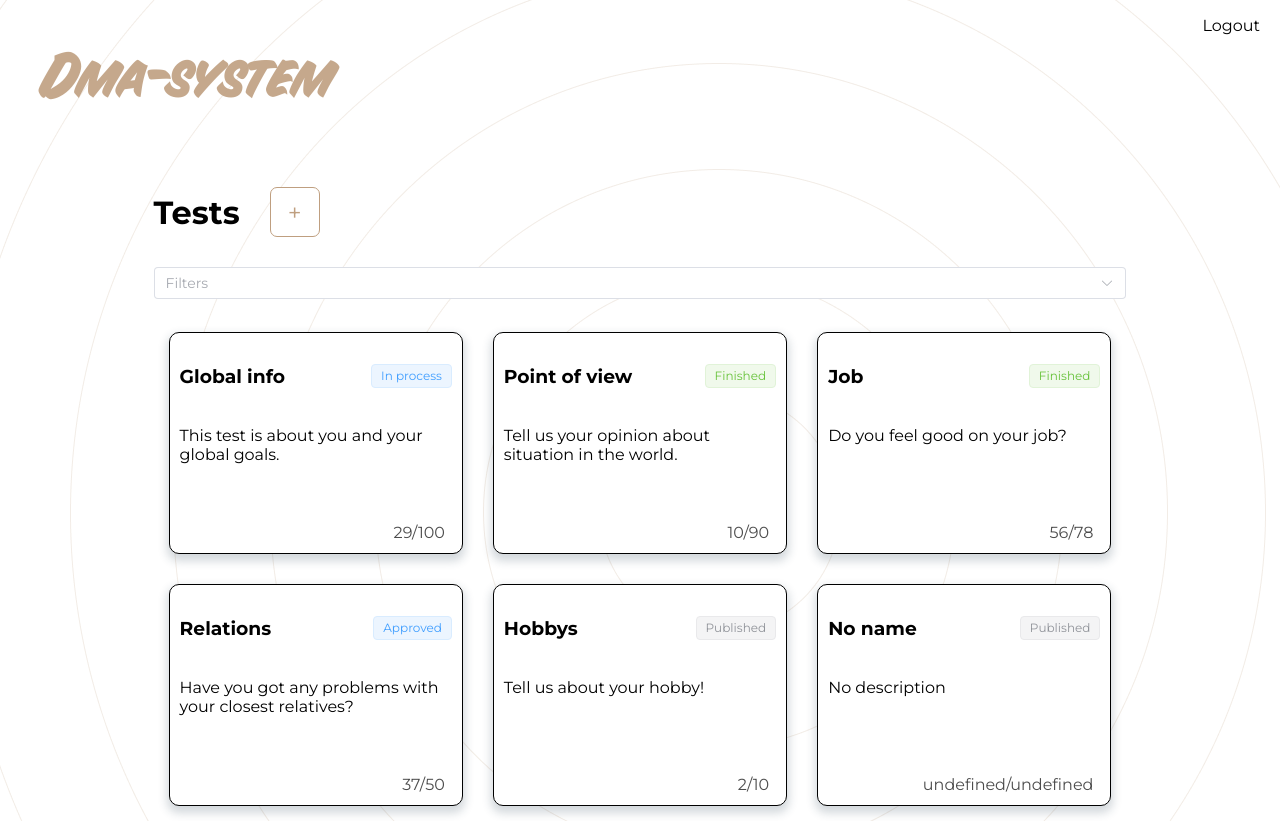
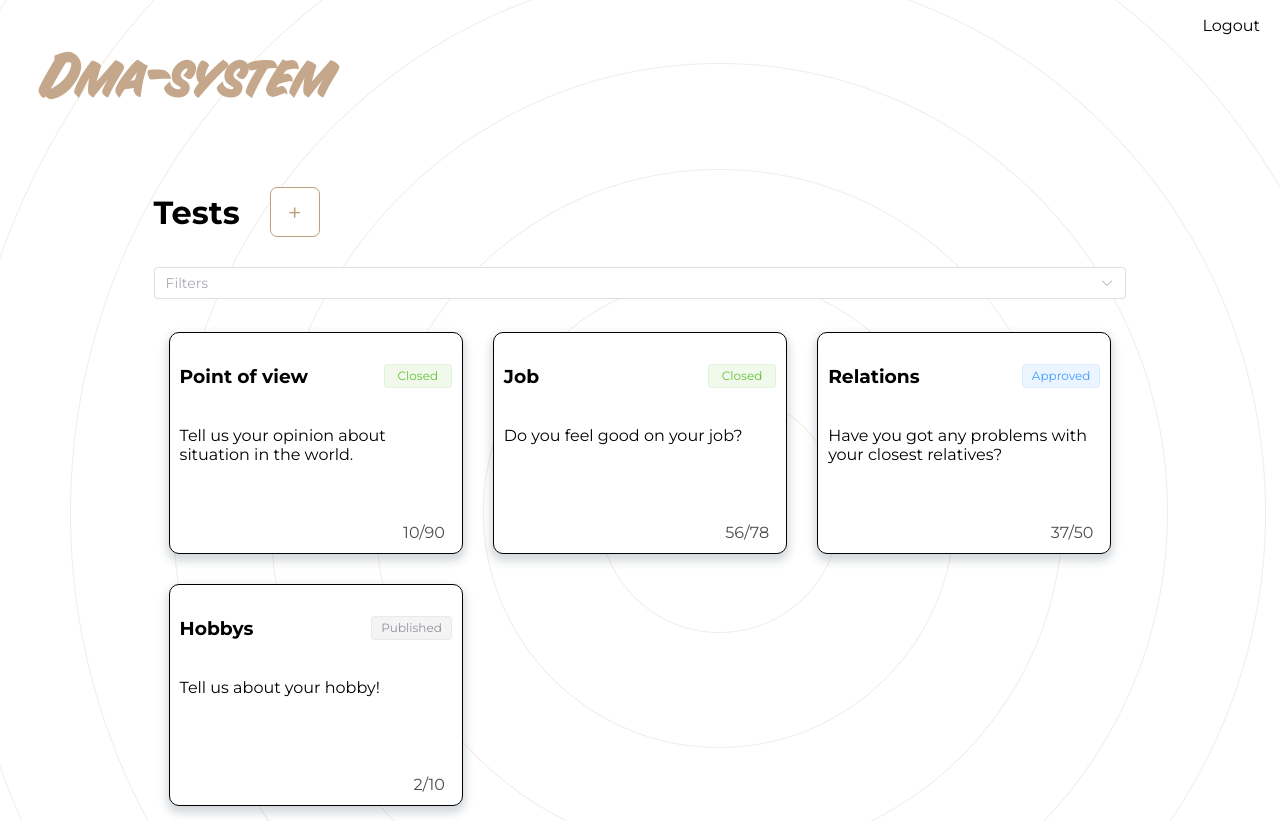
Before and after one commit to L1nk0r/dma-system-frontend, a Vue app: page /tests in a window 1280 px wide. Built offline with nearby package versions, Linux system fonts and the light colour scheme; data requests are answered from the project's data file.

Commit message:
Remove commentators, separate category elements to questions and categories and change FINISHED to CLOSED

```diff
--- a/db.json
+++ b/db.json
@@ -6,43 +6,6 @@
     }
   ],
   "tests": [
-    {
-      "id": 1,
-      "name": "Global info",
-      "description": "This test is about you and your global goals.",
-      "questins": [
-        {
-          "question": "What is your main dream?",
-          "answers": [
-            "buy new car",
-            "buy new house",
-            "move to another country",
-            "find new girlfriend"
-          ]
-        },
-        {
-          "question": "How old are you?",
-          "answers": [
-            "0-18",
-            "18-25",
-            "25-40",
-            "more than 40"
-          ]
-        },
-        {
-          "question": "How are you?",
-          "answers": [
-            "Good!",
-            "Exelent!",
-            "Dissapointed",
-            "Depressed"
-          ]
-        }
-      ],
-      "people_amount": 100,
-      "already_finished": 29,
-      "status": "IN_PROCESS"
-    },
     {
       "id": 2,
       "name": "Point of view",
@@ -78,7 +41,7 @@
       ],
       "people_amount": 90,
       "already_finished": 10,
-      "status": "FINISHED"
+      "status": "CLOSED"
     },
     {
       "id": 3,
@@ -115,7 +78,7 @@
       ],
       "people_amount": 78,
       "already_finished": 56,
-      "status": "FINISHED"
+      "status": "CLOSED"
     },
     {
       "id": 4,
@@ -190,18 +153,6 @@
       "people_amount": 10,
       "already_finished": 2,
       "status": "PUBLISHED"
-    },
-    {
-      "name": "No name",
-      "description": "No description",
-      "creator": "<ThisUserName>",
-      "responsible": "No responsible user",
-      "test_status": "Finished",
-      "redactors": [],
-      "creation_date": "2022-04-30",
-      "passing": [],
-      "categories": [],
-      "id": 6
     }
   ]
 }
--- a/src/components/ds_new_category.vue
+++ b/src/components/ds_new_category.vue
@@ -10,7 +10,7 @@
 
     <div class="categories_container" v-if="category.elements_type === 'cat'">
       <ds-sub-category
-        v-for="sub_cat in category.elements"
+        v-for="sub_cat in category.categories"
         :key="sub_cat.id"
         :subCategory="sub_cat"
       />
@@ -18,7 +18,7 @@
 
     <div class="categories_container" v-if="category.elements_type === 'que'">
       <ds-question
-        v-for="que in category.elements"
+        v-for="que in category.questions"
         :key="que.id"
         :question="que"
       />
--- a/src/components/ds_test_cart.vue
+++ b/src/components/ds_test_cart.vue
@@ -7,9 +7,9 @@
          <h3>{{ cart_data.name }}</h3>
 
          <el-tag
-            v-if="this.getStatus() === 'Finished'"
+            v-if="this.getStatus() === 'Closed'"
             type="success">
-            Finished
+            Closed
          </el-tag>
 
          <el-tag
@@ -70,8 +70,8 @@ export default{
          let s = this.cart_data.status;
          if (s === 'IN_PROCESS'){
             return 'In process'
-         } else if (s === 'FINISHED'){
-            return 'Finished'
+         } else if (s === 'CLOSED'){
+            return 'Closed'
          } else if (s === 'APPROVED'){
             return 'Approved'
          } else {
--- a/src/components/ds_user_profile.vue
+++ b/src/components/ds_user_profile.vue
@@ -77,28 +77,20 @@
                </div>
             </div>
 
-            <!-- New test commentators -->
-
-            <div class="raw">
-              <h3>Комментаторы</h3>
-               <p
-                  @click="add_commentator()"
-                  class="p">+</p>
-               <div
-                class="redactors_container"
-                v-if="this.test_commentators_amount > 0">
-                  <ds-new-redactor
-                  v-for="com in NEW_TEST.commentators"
-                  :key="com"
-                  :redactor="com"
-               />
-               </div>
-            </div>
-
             <!-- New test recipients input-file field -->
 
             <div class="raw">
-              <h3> Получатели </h3>
+              <el-popover
+                placement="top-start"
+                title="Файлы"
+                :width="200"
+                trigger="hover"
+                content="Пожалуйста, используйте только файлы формата .txt"
+              >
+                <template #reference>
+                  <h3> Получатели </h3>
+                </template>
+              </el-popover>
               <input
                 type="file"
                 accept=".txt"
@@ -228,8 +220,8 @@ export default {
           value: "PUBLISHED",
         },
         {
-          label: "Finished",
-          value: "FINISHED",
+          label: "Closed",
+          value: "CLOSED",
         },
       ],
       filter: "",
@@ -269,7 +261,6 @@ export default {
       "SET_NEW_TEST_DESCRIPTION",
       "SET_NEW_TEST_RESPONSIBLE_USER",
       "ADD_NEW_TEST_REDACTOR",
-      "ADD_NEW_TEST_COMMENTATOR",
       "ADD_NEW_TEST_NEW_RECIPIENT",
       "REMOVE_ALL_NEW_TEST_RECIPIENTS",
       "SET_NEW_TEST_CREACTION_DATE",
@@ -332,7 +323,9 @@ export default {
       this.SET_NEW_TEST_DESCRIPTION(this.test_description);
     },
     changeNewTestResponsibleUser() {
-      this.SET_NEW_TEST_RESPONSIBLE_USER(this.test_responsible_user);
+      let resp = new Redactor();
+      resp.set_login(this.test_responsible_user);
+      this.SET_NEW_TEST_RESPONSIBLE_USER(resp);
     },
     checkType() {
       if (this.current_category.elements_type === "que") {
@@ -345,11 +338,6 @@ export default {
        this.test_redactors_amount ++;
        let new_red = new Redactor();
        this.ADD_NEW_TEST_REDACTOR(new_red);
-    },
-    add_commentator(){
-      this.test_commentators_amount ++;
-      let new_com = new Redactor();
-      this.ADD_NEW_TEST_COMMENTATOR(new_com);
     },
     print_str(str){
       this.ADD_NEW_TEST_NEW_RECIPIENT(str);
--- a/src/elements/category.js
+++ b/src/elements/category.js
@@ -2,7 +2,8 @@
 export default class Category{
    constructor(n){
       this.name = 'New category ' + n;
-      this.elements = [];
+      this.categories = [];
+      this.questions = [];
 
       console.log(this.name);
 
@@ -10,11 +11,11 @@ export default class Category{
    }
 
    add_sub_category(sub_category){
-      this.elements.push(sub_category);
+      this.categories.push(sub_category);
    }
 
    add_question(question){
-      this.elements.push(question);
+      this.questions.push(question);
    }
 
    set_name(name){
--- a/src/main.js
+++ b/src/main.js
@@ -22,11 +22,10 @@ const store = createStore({
       name: "No name",
       creator: "<ThisUserName>",
       description: "No description",
-      responsible: "No responsible user",
+      responsible: null,
       creation_date: null,
       categories: [],
       redactors: [],
-      commentators: [],
       passing: []
     },
   },
@@ -64,9 +63,6 @@ const store = createStore({
     },
     ADD_TEST_REDACTOR: (state, redactor) => {
        state.new_test.redactors.push(redactor);
-    },
-    ADD_TEST_COMMENTATOR: (state, commentator) => {
-      state.new_test.commentators.push(commentator);
     },
     ADD_TEST_RECIPIENT: (state, recipient_login) => {
       state.new_test.passing.push(recipient_login);
@@ -139,9 +135,6 @@ const store = createStore({
     ADD_NEW_TEST_REDACTOR({commit}, redactor){
        commit("ADD_TEST_REDACTOR", redactor);
     },
-    ADD_NEW_TEST_COMMENTATOR({commit}, commentator){
-      commit("ADD_TEST_COMMENTATOR", commentator);
-    },
     ADD_NEW_TEST_NEW_RECIPIENT({commit}, recipient){
       commit("ADD_TEST_RECIPIENT", recipient);
     },
```
